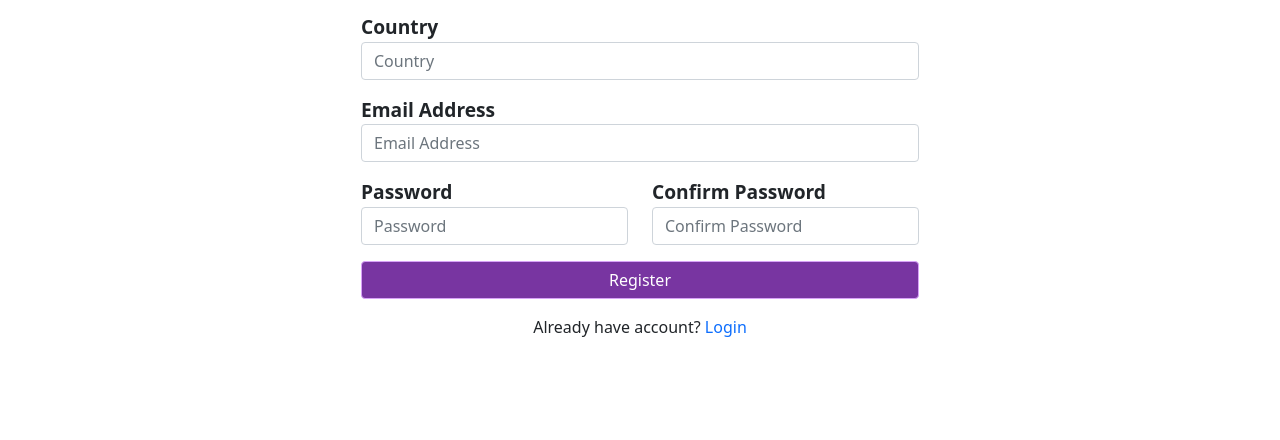
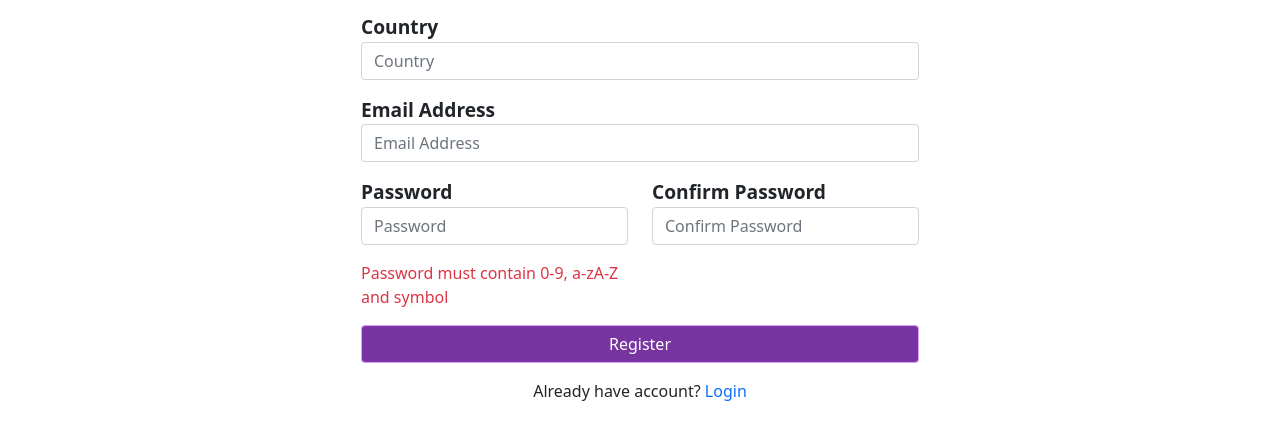
Before and after one commit to AnaGeorgieska/dnick-learning-system-interactive-prototype, a plain HTML site: page register.html in a window 1280 px wide. Shown: the part 230-670 px from the top of the page. Drawn offline with Linux system fonts and the light colour scheme.

Commit message:
password error

```diff
--- a/register.html
+++ b/register.html
@@ -120,6 +120,14 @@
                 <input class="form-control" name="confirm" id="confirm" type="password" placeholder="Confirm Password">
             </div>
         </div>
+        <div class="row mt-3">
+            <div class="col">
+                <span class="text-danger text-sm-start">Password must contain 0-9, a-zA-Z and symbol</span>
+            </div>
+            <div class="col">
+
+            </div>
+        </div>
 
         <div class="row mt-3">
 
```
